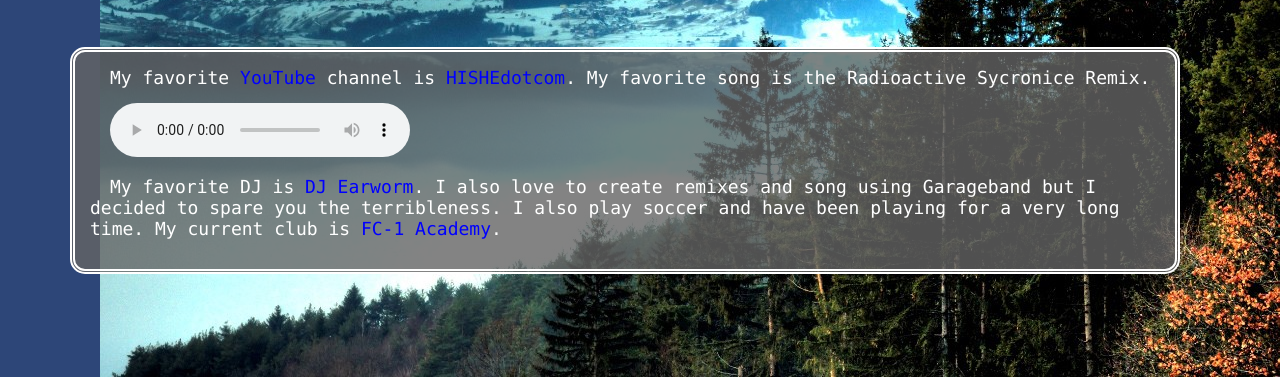
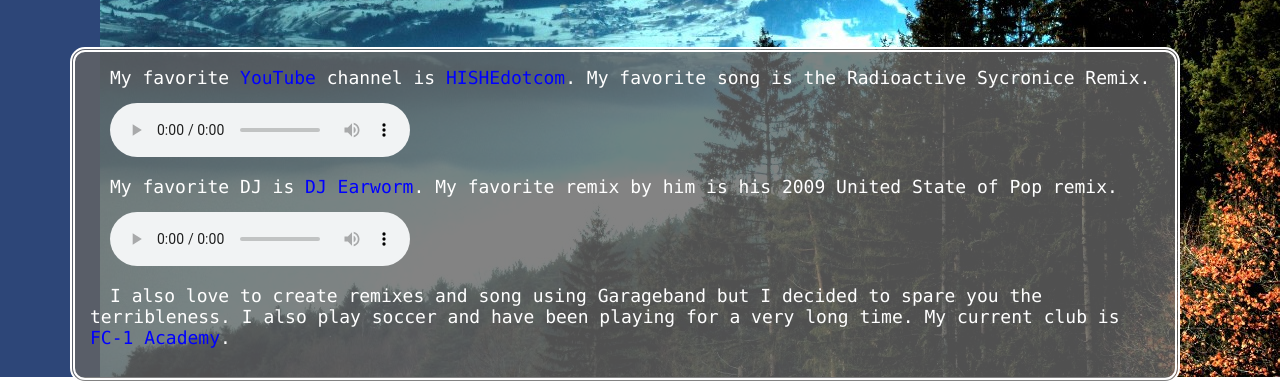
Before and after one commit to Dan12/Dan12.github.io, a plain HTML site: page more_cool_stuff.html in a window 1280 px wide. Shown: the part 423-806 px from the top of the page. Drawn offline with Linux system fonts and the light colour scheme.

Commit message:
added song to more cool stuff page

```diff
--- a/more_cool_stuff.html
+++ b/more_cool_stuff.html
@@ -123,7 +123,12 @@
 			<p>This browser does not support our audio format</p>
 		</audio>
 	</div>
-	<p>My favorite DJ is <a href="http://djearworm.com" target="_blank">DJ Earworm</a>. I also love to create remixes and song using Garageband but I decided to spare you the terribleness. I also play soccer and have been playing for a very long time. My current club is <a href="http://www.fc1academy.com" target="_blank">FC-1 Academy</a>.</p>
+	<p>My favorite DJ is <a href="http://djearworm.com" target="_blank">DJ Earworm</a>. My favorite remix by him is his 2009 United State of Pop remix.</p>
+	<div>
+		<audio src="United_State_of_Pop_2009.mp3" controls>
+			<p>This browser does not support our audio format</p>
+		</audio>
+	<p>I also love to create remixes and song using Garageband but I decided to spare you the terribleness. I also play soccer and have been playing for a very long time. My current club is <a href="http://www.fc1academy.com" target="_blank">FC-1 Academy</a>.</p>
 </div>
 </body>
 </html>
```
Also changed, not shown: 2 other files.
